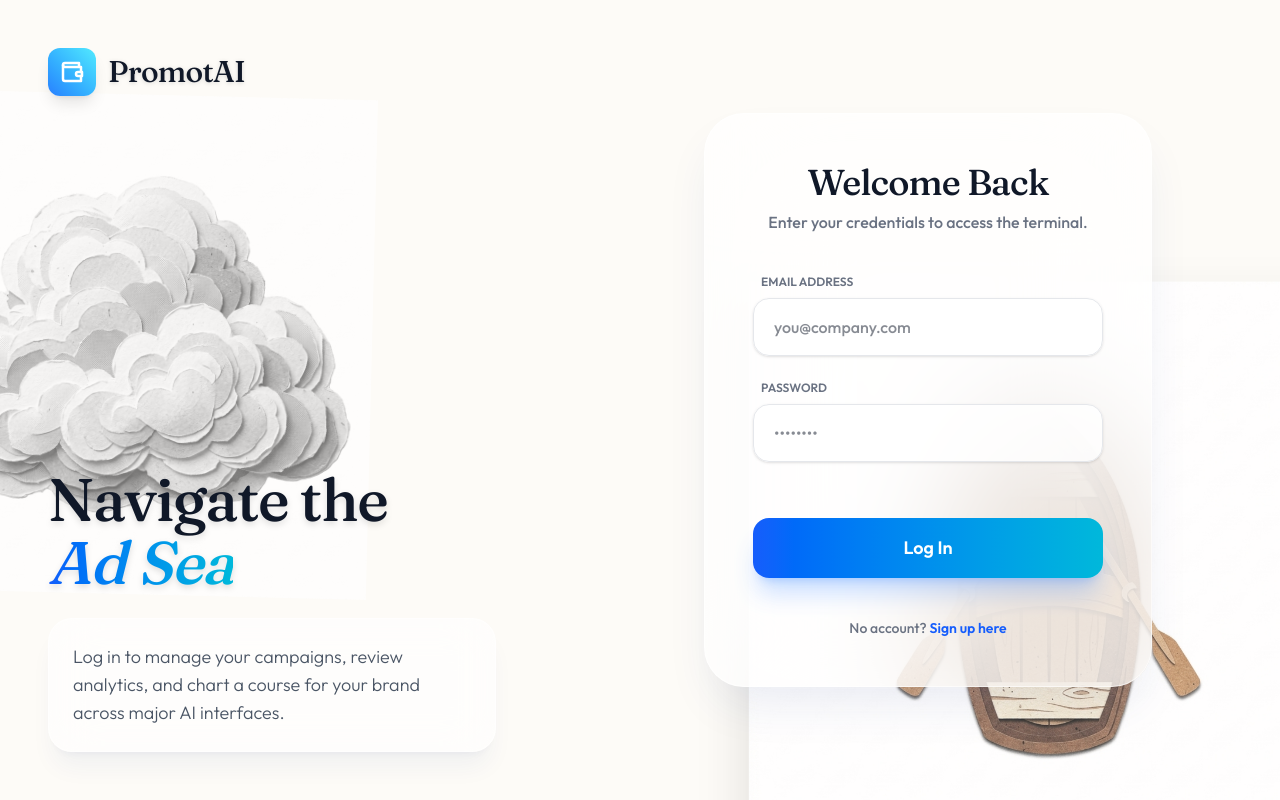
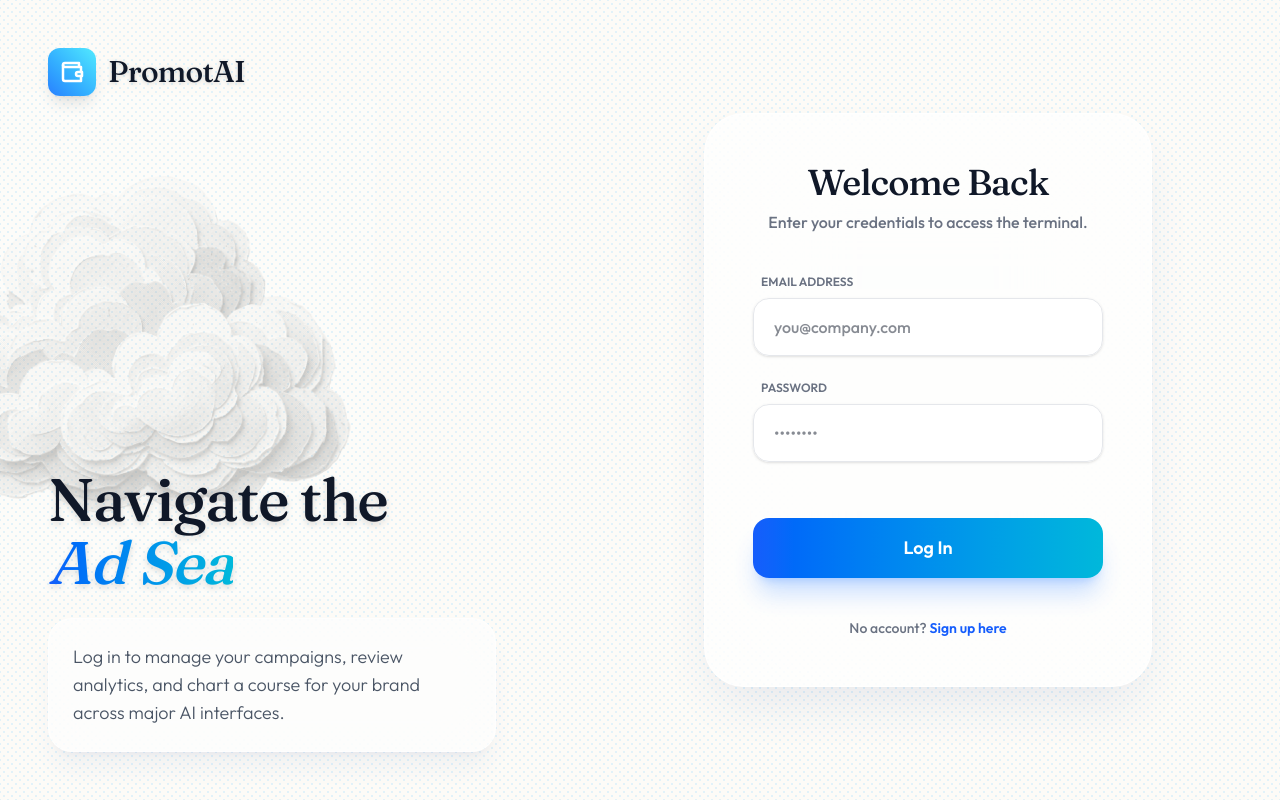
Before and after one commit to daveshpannu/promotai-web, a Next.js app: page /login in a window 1280 px wide. Built offline with nearby package versions, Linux system fonts and the light colour scheme.

Commit message:
style: Revert to halftone sky and clouds only, removing all buildings

```diff
--- a/src/app/dashboard/page.tsx
+++ b/src/app/dashboard/page.tsx
@@ -185,13 +185,6 @@ export default function AdvertiserPortal() {
         className="fixed top-[10%] right-[-10%] w-[500px] mix-blend-multiply opacity-50 pointer-events-none z-0"
       >
         <img src="/paper_cloud_1.png" alt="Cloud" className="w-full h-auto filter grayscale" />
-      </motion.div>
-
-      <motion.div
-        style={{ y: buildingY }}
-        className="fixed bottom-[-10%] left-[-10%] w-[800px] mix-blend-multiply opacity-80 pointer-events-none z-0"
-      >
-        <img src="/paper_buildings.png" alt="Buildings" className="w-full h-auto drop-shadow-md" />
       </motion.div>
 
       <div className="max-w-[1400px] mx-auto relative z-10">
--- a/src/app/login/page.tsx
+++ b/src/app/login/page.tsx
@@ -40,22 +40,14 @@ export default function LoginPage() {
   return (
     <div className="min-h-[100dvh] flex flex-col md:flex-row bg-[#fdfbf7] font-sans selection:bg-blue-100 selection:text-blue-900 overflow-hidden relative">
 
-      {/* Background Floating Parallax Assets */}
-      <div className="fixed inset-0 pointer-events-none overflow-hidden z-0">
+      {/* --- PARALLAX BACKGROUND --- */}
+      <div className="fixed inset-0 pointer-events-none overflow-hidden z-0 bg-halftone-sky">
         <motion.div
           animate={{ y: [-20, 20, -20], rotate: [-2, 2, -2] }}
           transition={{ duration: 15, repeat: Infinity, ease: "easeInOut" }}
           className="absolute top-[10%] left-[-10%] w-[500px] mix-blend-multiply opacity-60 filter grayscale"
         >
           <img src="/paper_cloud_1.png" alt="Cloud" className="w-full h-auto" />
-        </motion.div>
-
-        <motion.div
-          animate={{ x: [-30, 30, -30], y: [-10, 10, -10] }}
-          transition={{ duration: 20, repeat: Infinity, ease: "easeInOut" }}
-          className="absolute bottom-[-10%] right-[-5%] w-[600px] mix-blend-multiply opacity-80"
-        >
-          <img src="/paper_boat.png" alt="Boat" className="w-full h-auto drop-shadow-2xl" />
         </motion.div>
       </div>
 
--- a/src/app/page.tsx
+++ b/src/app/page.tsx
@@ -17,9 +17,6 @@ export default function MarketingPage() {
 
   const cloud2Y = useTransform(scrollYProgress, [0, 1], [0, -400]);
   const cloud2X = useTransform(scrollYProgress, [0, 1], [0, 300]);
-
-  const buildingY = useTransform(scrollYProgress, [0, 1], [150, -100]);
-  const buildingForegroundY = useTransform(scrollYProgress, [0, 1], [400, -300]);
 
   return (
     <div ref={containerRef} className="min-h-[200vh] bg-[#fdfbf7] font-sans overflow-x-hidden selection:bg-blue-100 selection:text-blue-900 relative text-gray-800">
@@ -44,22 +41,6 @@ export default function MarketingPage() {
           className="absolute top-[25%] right-[5%] w-[700px] h-[450px] opacity-60 mix-blend-multiply"
         >
           <img src="/paper_cloud_1.png" alt="Cloud" className="w-full h-full object-contain" />
-        </motion.div>
-
-        {/* The Deep Background Buildings (Cityscape) */}
-        <motion.div
-          style={{ y: buildingY }}
-          className="absolute bottom-[-15vh] left-[-5vw] w-[110vw] h-[80vh] opacity-80 mix-blend-multiply drop-shadow-lg"
-        >
-          <img src="/paper_buildings.png" alt="Buildings" className="w-full h-full object-cover object-top" />
-        </motion.div>
-
-        {/* The Foreground Building (Tower) - Moves Faster */}
-        <motion.div
-          style={{ y: buildingForegroundY }}
-          className="absolute bottom-[-30vh] right-[5vw] w-[50vw] h-[100vh] opacity-100 mix-blend-multiply drop-shadow-2xl"
-        >
-          <img src="/paper_buildings_foreground.png" alt="Tower" className="w-full h-full object-contain object-bottom" />
         </motion.div>
       </div>
 
--- a/src/app/register/page.tsx
+++ b/src/app/register/page.tsx
@@ -39,22 +39,14 @@ export default function RegisterPage() {
   return (
     <div className="min-h-[100dvh] flex flex-col md:flex-row bg-[#fdfbf7] font-sans selection:bg-cyan-100 selection:text-cyan-900 overflow-hidden relative">
 
-      {/* Background Floating Parallax Assets */}
-      <div className="fixed inset-0 pointer-events-none overflow-hidden z-0">
+      {/* --- PARALLAX BACKGROUND --- */}
+      <div className="fixed inset-0 pointer-events-none overflow-hidden z-0 bg-halftone-sky">
         <motion.div
           animate={{ y: [-15, 15, -15], rotate: [-2, 2, -2] }}
           transition={{ duration: 12, repeat: Infinity, ease: "easeInOut" }}
           className="absolute top-[15%] right-[-5%] w-[450px] mix-blend-multiply opacity-60"
         >
           <img src="/paper_cloud_1.png" alt="Cloud" className="w-full h-auto filter grayscale" />
-        </motion.div>
-
-        <motion.div
-          animate={{ x: [20, -20, 20], y: [-30, 30, -30] }}
-          transition={{ duration: 18, repeat: Infinity, ease: "easeInOut" }}
-          className="absolute bottom-[-15%] left-[-10%] w-[700px] mix-blend-multiply opacity-80 rotate-12"
-        >
-          <img src="/paper_plane.png" alt="Plane" className="w-full h-auto drop-shadow-2xl" />
         </motion.div>
       </div>
 
```
